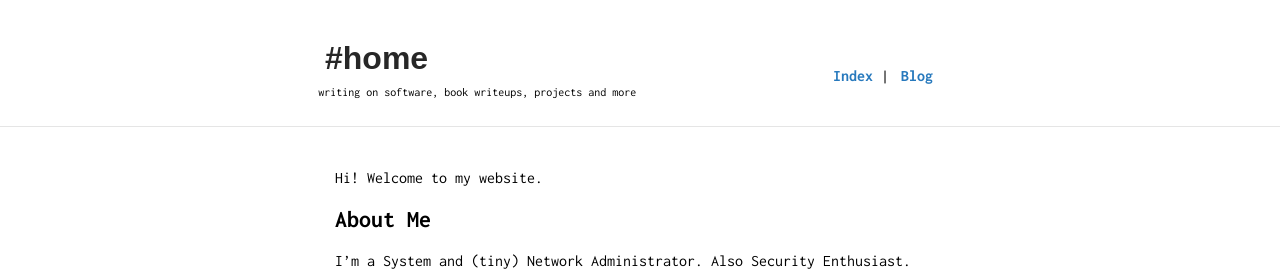
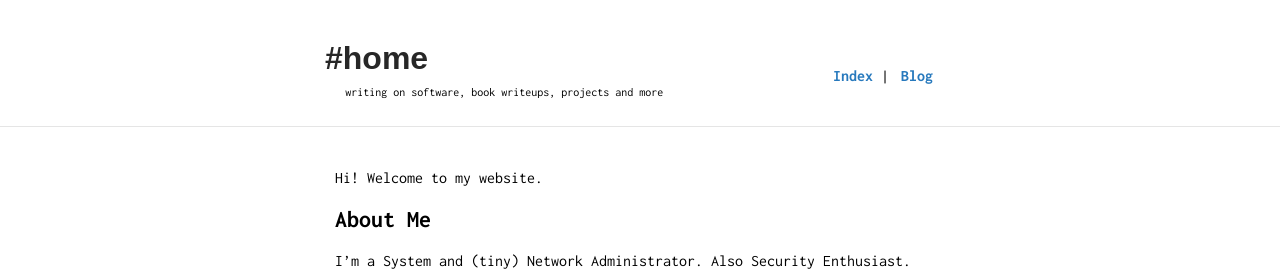
Before and after one commit to trimstray/trimstray.github.io, a Jekyll site: the page built from index.md, in a window 1280 px wide. Shown: the top 278 px of the page. Built offline with Jekyll 4.4.1, drawn with Linux system fonts in a browser that asks for light colours.

Commit message:
updated styles - signed-off-by: trimstray <trimstray@gmail.com>

```diff
--- a/_sass/_style.scss
+++ b/_sass/_style.scss
@@ -43,7 +43,7 @@ hr {
 #info-name {
     font-size: 12px;
     margin-top: 36px;
-    margin-left: -100px;
+    margin-left: -73px;
     display: inline-block;
 }
 .navbar {
```
